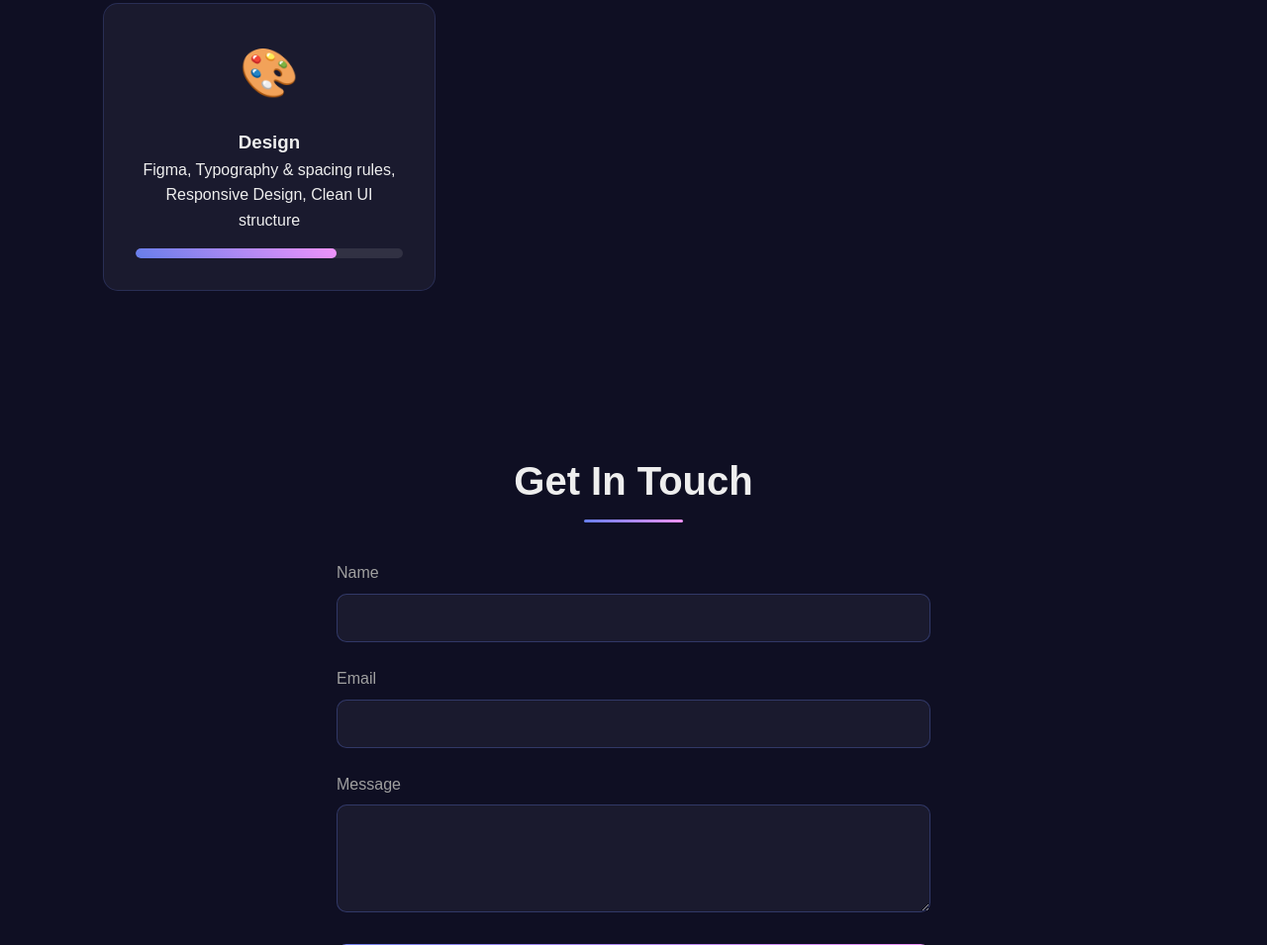
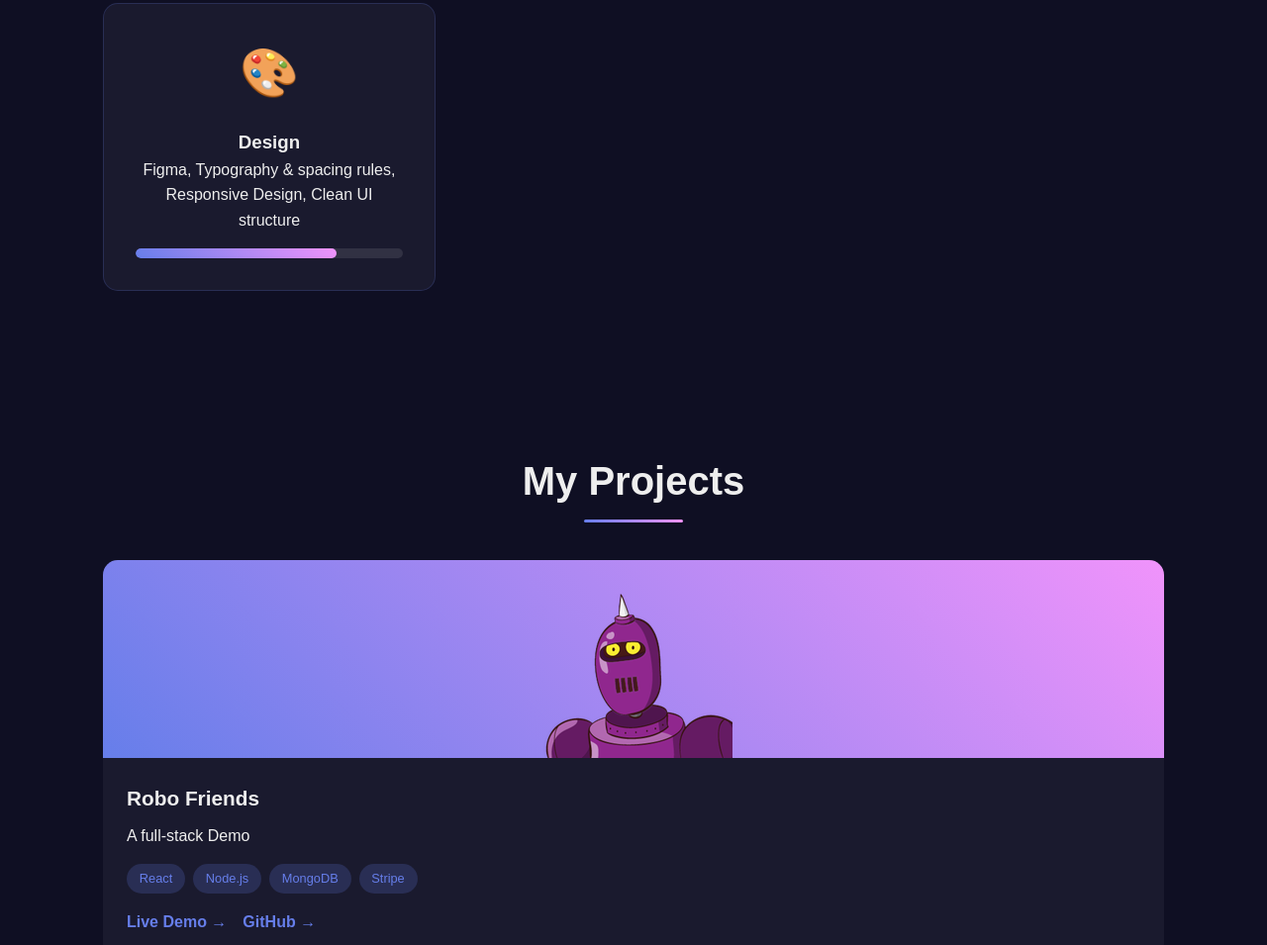
Before and after one commit to Michael-002/Michael-002.github.io, a website: page index.html in a window 1280 px wide. Shown: the part 1845-2800 px from the top of the page at 99% size. Drawn offline with Linux system fonts and the light colour scheme.

Commit message:
all done

```diff
--- a/index.html
+++ b/index.html
@@ -15,7 +15,7 @@
                 <li><a href="#home">Home</a></li>
                 <li><a href="#about">About</a></li>
                 <li><a href="#skills">Skills</a></li>
-                <!-- <li><a href="#projects">Projects</a></li> -->
+                <li><a href="#projects">Projects</a></li>
                 <li><a href="#contact">Contact</a></li>
             </ul>
         </div>
@@ -26,7 +26,7 @@
         <div class="hero-content">
             <h1>Hi, I'm Hossein Karami</h1>
             <p>Full Stack Developer | Creative Problem Solver | Tech Enthusiast</p>
-            <!-- <a href="#projects" class="cta-button">View My Work</a> -->
+            <a href="#projects" class="cta-button">View My Work</a>
         </div>
     </section>
 
@@ -35,7 +35,7 @@
         <h2 class="section-title fade-in">About Me</h2>
         <div class="about-content">
             <div class="about-image fade-in">
-                <img src="images/creative.jpg" alt="">
+                <img src="images/me.jpg" alt="">
             </div>
             <div class="about-text fade-in">
                 <h3>Passionate Full-Stack Developer & Designer</h3>
@@ -85,14 +85,14 @@
     </section>
 
 
-    <!-- <section id="projects" class="section">
-        <h2 class="section-title fade-in">Featured Projects</h2>
+    <section id="projects" class="section">
+        <h2 class="section-title fade-in">My Projects</h2>
         <div class="projects-grid">
             <div class="project-card fade-in">
-                <div class="project-image"></div>
+                <div class="project-image"><img class="img3" src="images/3.png" alt=""></div>
                 <div class="project-content">
-                    <h3 class="project-title">E-Commerce Platform</h3>
-                    <p>A full-stack e-commerce solution with payment integration, inventory management, and real-time analytics.</p>
+                    <h3 class="project-title">Robo Friends</h3>
+                    <p>A full-stack Demo</p>
                     <div class="project-tech">
                         <span class="tech-tag">React</span>
                         <span class="tech-tag">Node.js</span>
@@ -100,12 +100,12 @@
                         <span class="tech-tag">Stripe</span>
                     </div>
                     <div class="project-links">
-                        <a href="#" class="project-link">Live Demo →</a>
-                        <a href="#" class="project-link">GitHub →</a>
+                        <a href="https://aneagoie.github.io/robofriends/" class="project-link">Live Demo →</a>
+                        <a href="https://github.com/aneagoie/robofriends" class="project-link">GitHub →</a>
                     </div>
                 </div>
             </div>
-            <div class="project-card fade-in">
+            <!-- <div class="project-card fade-in">
                 <div class="project-image"></div>
                 <div class="project-content">
                     <h3 class="project-title">Task Management App</h3>
@@ -139,8 +139,8 @@
                     </div>
                 </div>
             </div>
-        </div>
-    </section> -->
+        </div> -->
+    </section>
 
 
 <section id="contact" class="section">
--- a/style.css
+++ b/style.css
@@ -324,6 +324,14 @@
             box-shadow: 0 20px 40px rgba(102, 126, 234, 0.3);
         }
 
+        .img3{
+            position: absolute;
+            top: 50%;
+            left: 50%;
+            transform: translate(-50%, -50%);
+            font-size: 4rem;
+
+        }
         .project-image {
             height: 200px;
             background: linear-gradient(45deg, var(--primary-color), var(--accent-color));
@@ -332,7 +340,7 @@
         }
 
         .project-image::before {
-            content: '🎨';
+            /* content: '🎨'; */
             position: absolute;
             top: 50%;
             left: 50%;
```
Also changed, not shown: package.json (added, +20 -0 lines), images/3.png (added), images/me.jpg (added).
